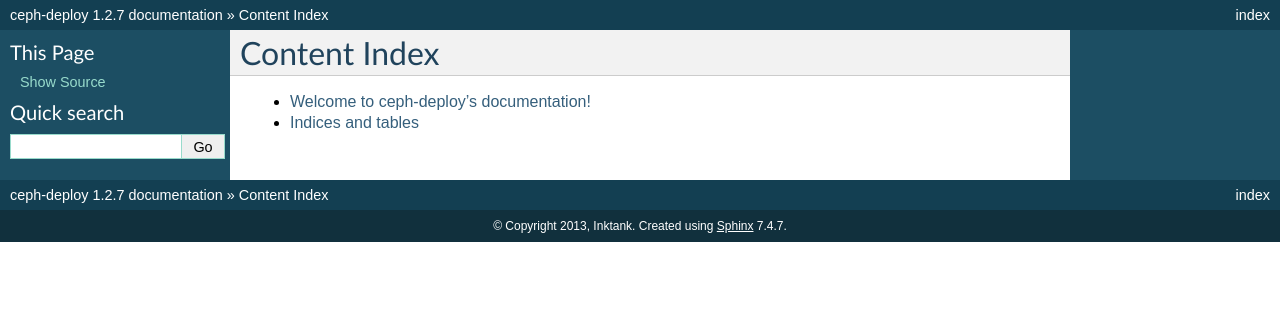
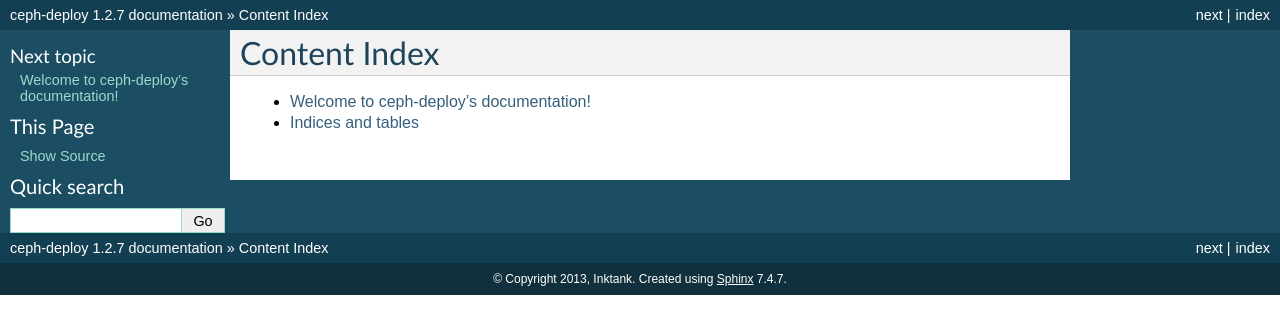
Before and after one commit to ceph/ceph-deploy, a Sphinx documentation site: the page built from docs/source/contents.rst, in a window 1280 px wide. Shown: the top 334 px of the page. Built offline with Sphinx 7.4.7, drawn with Linux system fonts in a browser that asks for light colours; pages that are not in the unit, such as notebooks, are missing from menus; part of the change alters nothing that is shown.

```diff
--- a/docs/source/conf.py
+++ b/docs/source/conf.py
@@ -44,7 +44,7 @@ source_suffix = '.rst'
 #source_encoding = 'utf-8-sig'
 
 # The master toctree document.
-master_doc = 'index'
+master_doc = 'contents'
 
 # General information about the project.
 project = u'ceph-deploy'
```
